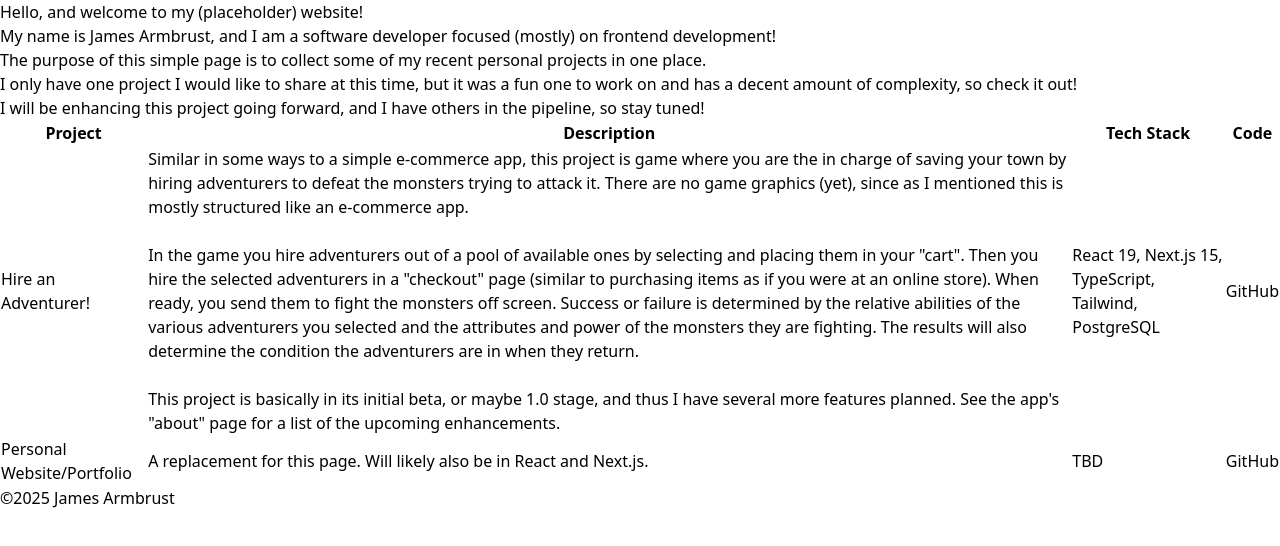
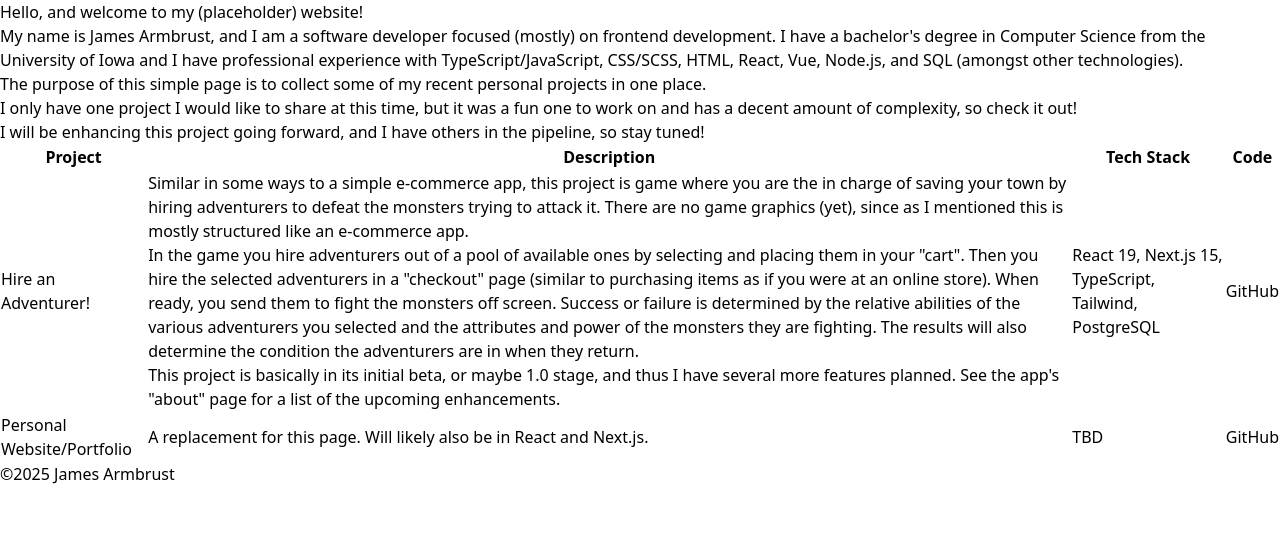
Before and after one commit to jarmbrust/website2, a Next.js app: page / in a window 1280 px wide. Shown: the top 546 px of the page. Built offline with nearby package versions, Linux system fonts and the light colour scheme.

Commit message:
layout and text changes

```diff
--- a/src/app/page.tsx
+++ b/src/app/page.tsx
@@ -2,18 +2,21 @@
 
 export default function Home() {
   return (
-    <div>
     <div className="flex min-h-screen flex-col items-center bg-gradient-to-b from-[#76707c] to-[#030310] text-white">
-        <main className="flex flex-col items-center justify-between p-14">
-          <h1 className="flex mt-[20px] text-2xl">Hello, and welcome to my (placeholder) website!</h1>
-          <p className="mt-[10px]">My name is James Armbrust, and I am a software developer focused (mostly) on frontend development!</p>
-          <p className="mt-[10px]">The purpose of this simple page is to collect some of my recent personal projects in one place.</p>
-          <p className="mt-[10px]">I only have one project I would like to share at this time, but it was a fun one to work on and has a decent
+      <main className="flex flex-col items-center text-center justify-between p-14">
+        <h1 className="flex mt-[20px] text-3xl">Hello, and welcome to my (placeholder) website!</h1>
+        <p className="mt-5">
+          My name is James Armbrust, and I am a software developer focused (mostly) on frontend development.
+          I have a bachelor&apos;s degree in Computer Science from the University of Iowa and I have professional
+          experience with TypeScript/JavaScript, CSS/SCSS, HTML, React, Vue, Node.js, and SQL (amongst other technologies).
+        </p>
+        <p className="mt-5">The purpose of this simple page is to collect some of my recent personal projects in one place.</p>
+        <p className="mt-5">I only have one project I would like to share at this time, but it was a fun one to work on and has a decent
           amount of complexity, so check it out!</p>
         <p>I will be enhancing this project going forward, and I have others in the pipeline, so stay tuned!</p>
         <div className="mt-[30px]">
           <table className=" border-zinc-500">
-              <tbody className=" border-zinc-500">
+            <tbody className=" border-zinc-500 text-left">
               <tr className="border border-zinc-500">
                 <th className="px-4 py-2 border-zinc-500">Project</th>
                 <th className="px-4 py-2 border-zinc-500">Description</th>
@@ -31,21 +34,19 @@ export default function Home() {
                   </a>
                 </td>
                 <td className="max-w-[700px] px-5 py-4">
-                    <p>
+                  <p className="mb-2">
                     Similar in some ways to a simple e-commerce app, this project is game where you are the in charge of saving your town
                     by hiring adventurers to defeat the monsters trying to attack it.  There are no game graphics (yet), since
                     as I mentioned this is mostly structured like an e-commerce app.
                   </p>
-                    <br />
-                    <p>
+                  <p className="mb-2">
                     In the game you hire adventurers out of a pool of available ones by selecting and placing them in your &quot;cart&quot;.
                     Then you hire the selected adventurers in a &quot;checkout&quot; page (similar to purchasing items as if you were at an online store).
                     When ready, you send them to fight the monsters off screen.  Success or failure is determined by
                     the relative abilities of the various adventurers you selected and the attributes and power of the monsters they are fighting.
                     The results will also determine the condition the adventurers are in when they return.
                   </p>
-                    <br />
-                    <p>
+                  <p className="mb-2">
                     This project is basically in its initial beta, or maybe 1.0 stage, and thus I have several more features planned.
                     See the app&apos;s &quot;about&quot; page for a list of the upcoming enhancements.
                   </p>
@@ -105,6 +106,5 @@ export default function Home() {
         &copy;2025 James Armbrust
       </footer>
     </div>
-    </div>
   );
 }
```
Lines whose indentation alone changed are shown as unchanged.
